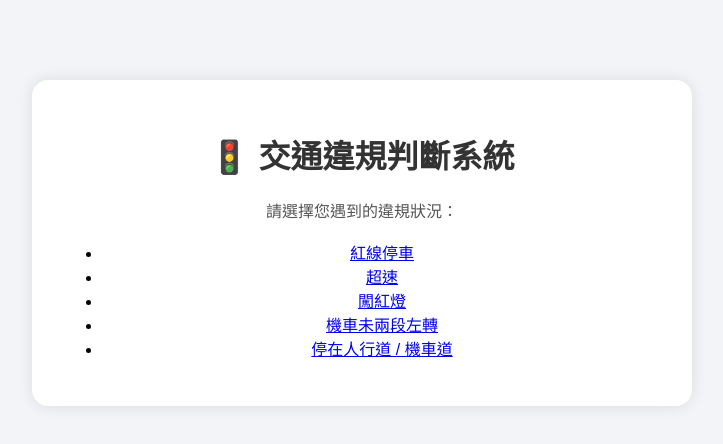
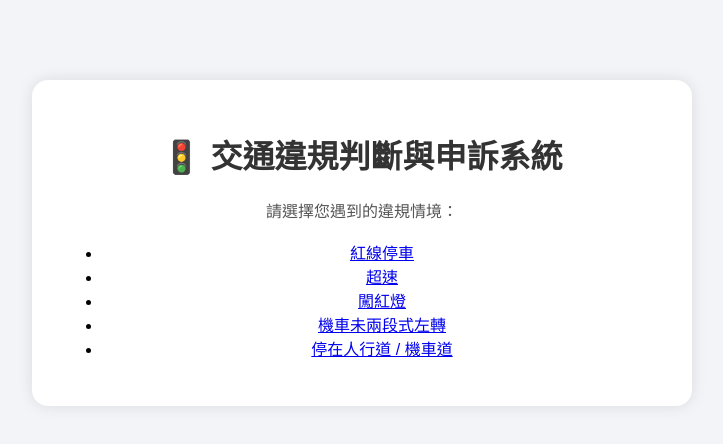
Before and after one commit to Amina-design-cloud/traffic-violation-web, a plain HTML site: page index.html in a window 1280 px wide. Shown: the whole page, without its empty margins (278-1001 px from the left). Drawn offline with Linux system fonts and the light colour scheme.

Commit message:
Update index.html

```diff
--- a/index.html
+++ b/index.html
@@ -7,13 +7,13 @@
 </head>
 <body>
   <div class="container">
-    <h1>🚦 交通違規判斷系統</h1>
-    <p>請選擇您遇到的違規狀況：</p>
+    <h1>🚦 交通違規判斷與申訴系統</h1>
+    <p>請選擇您遇到的違規情境：</p>
     <ul>
       <li><a href="redline.html">紅線停車</a></li>
       <li><a href="speeding.html">超速</a></li>
       <li><a href="redlight.html">闖紅燈</a></li>
-      <li><a href="twoturn.html">機車未兩段左轉</a></li>
+      <li><a href="twoturn.html">機車未兩段式左轉</a></li>
       <li><a href="sidewalk.html">停在人行道 / 機車道</a></li>
     </ul>
   </div>
```
